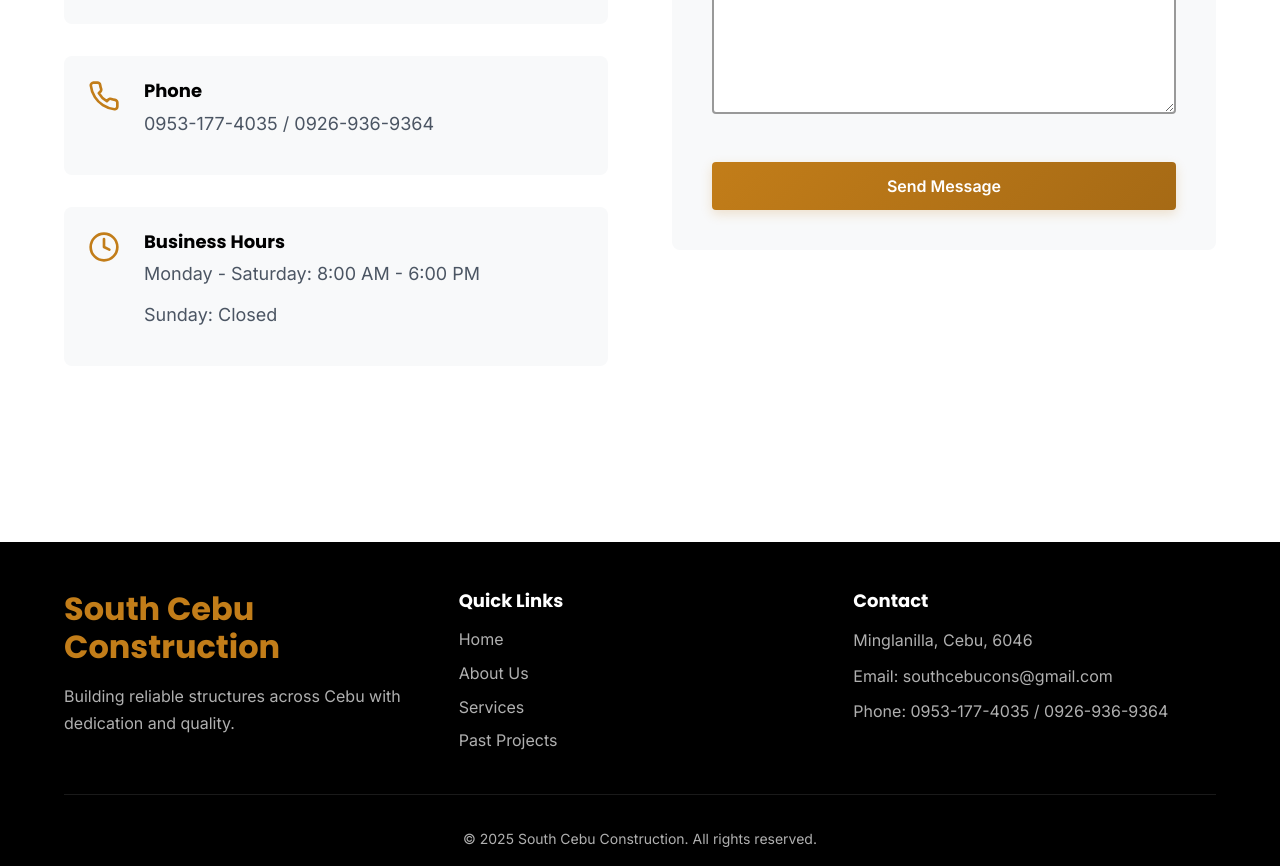
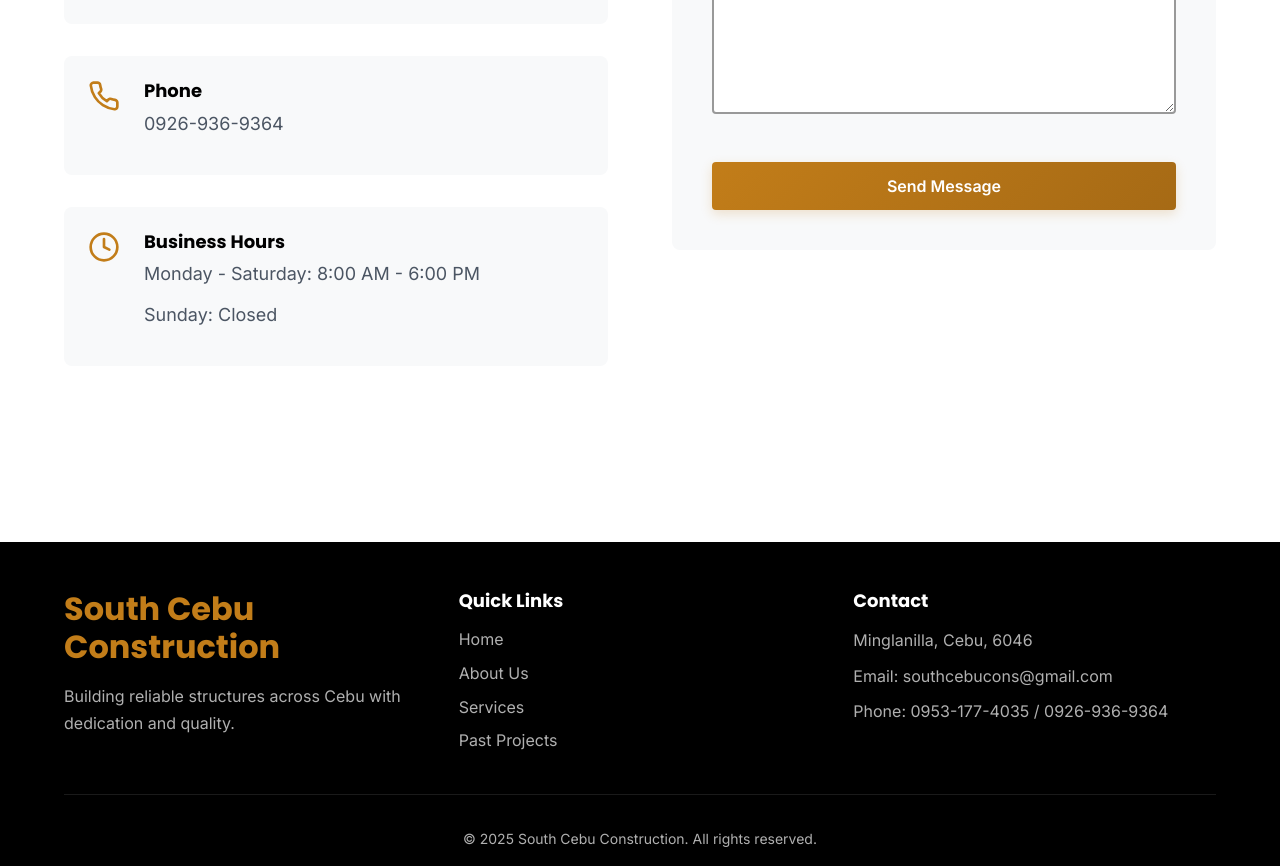
Before and after one commit to Nagazta/construction, a React (Vite) app: page /contact in a window 1280 px wide. Shown: the part 951-1817 px from the top of the page. Built offline with nearby package versions, Linux system fonts and the light colour scheme; no server answers.

Commit message:
Feat: changers of name

```diff
--- a/src/pages/Contact.jsx
+++ b/src/pages/Contact.jsx
@@ -111,7 +111,7 @@ function Contact() {
                 </div>
                 <div>
                   <h4>Phone</h4>
-                  <p>0953-177-4035 / 0926-936-9364</p>
+                  <p>0926-936-9364</p>
                 </div>
               </div>
 
--- a/src/pages/Projects.jsx
+++ b/src/pages/Projects.jsx
@@ -82,7 +82,7 @@ function Projects() {
       location: 'General Milling Lapu Lapu',
       scope: '1000 L.M',
       duration: '3 days',
-      category: 'Infrastructure',
+      category: 'Horizontal works',
       image: img3Fallback || img3,
       imageSrcSet: img3SrcSet,
       imageType: 'image/webp'
```
